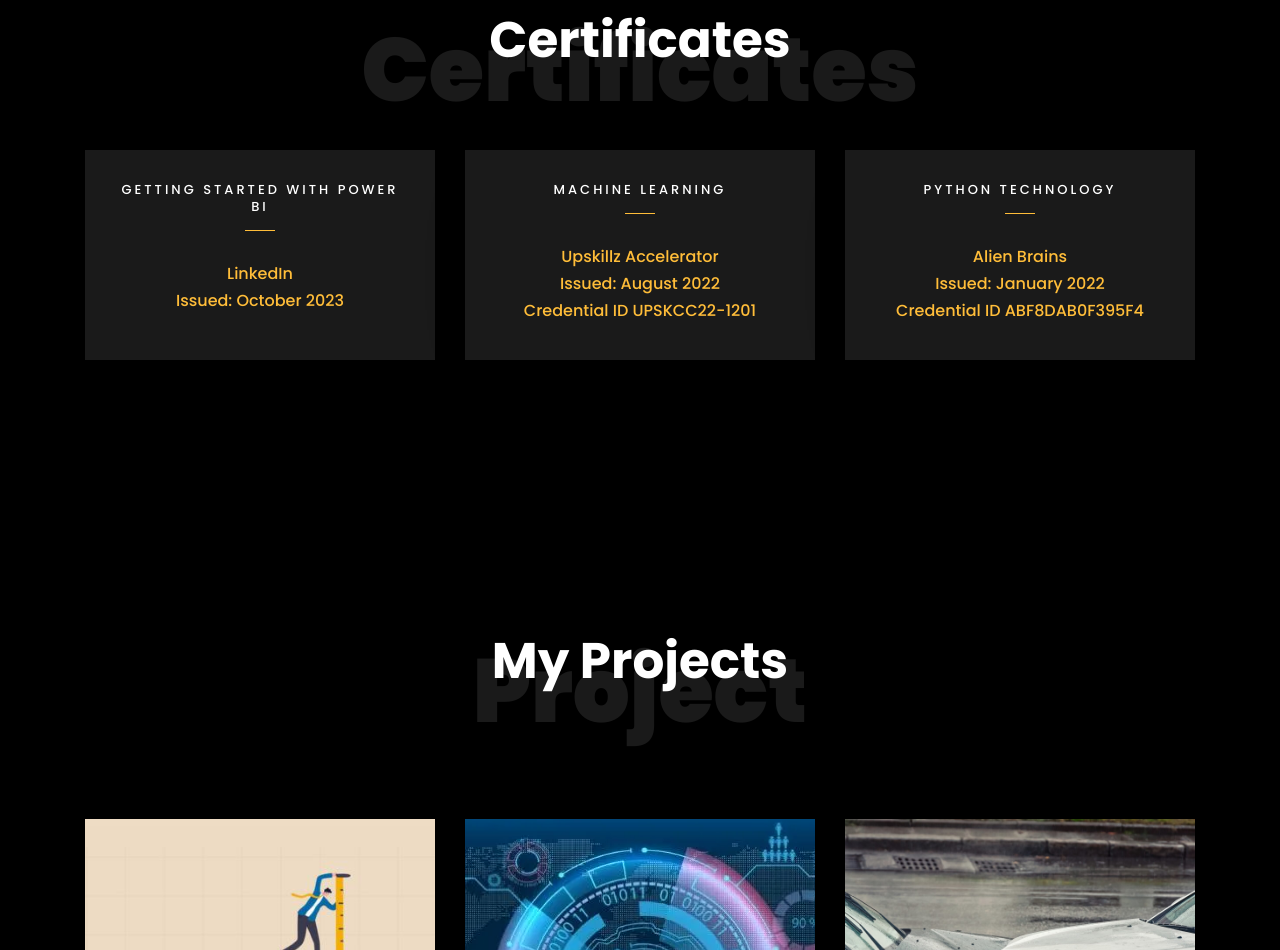
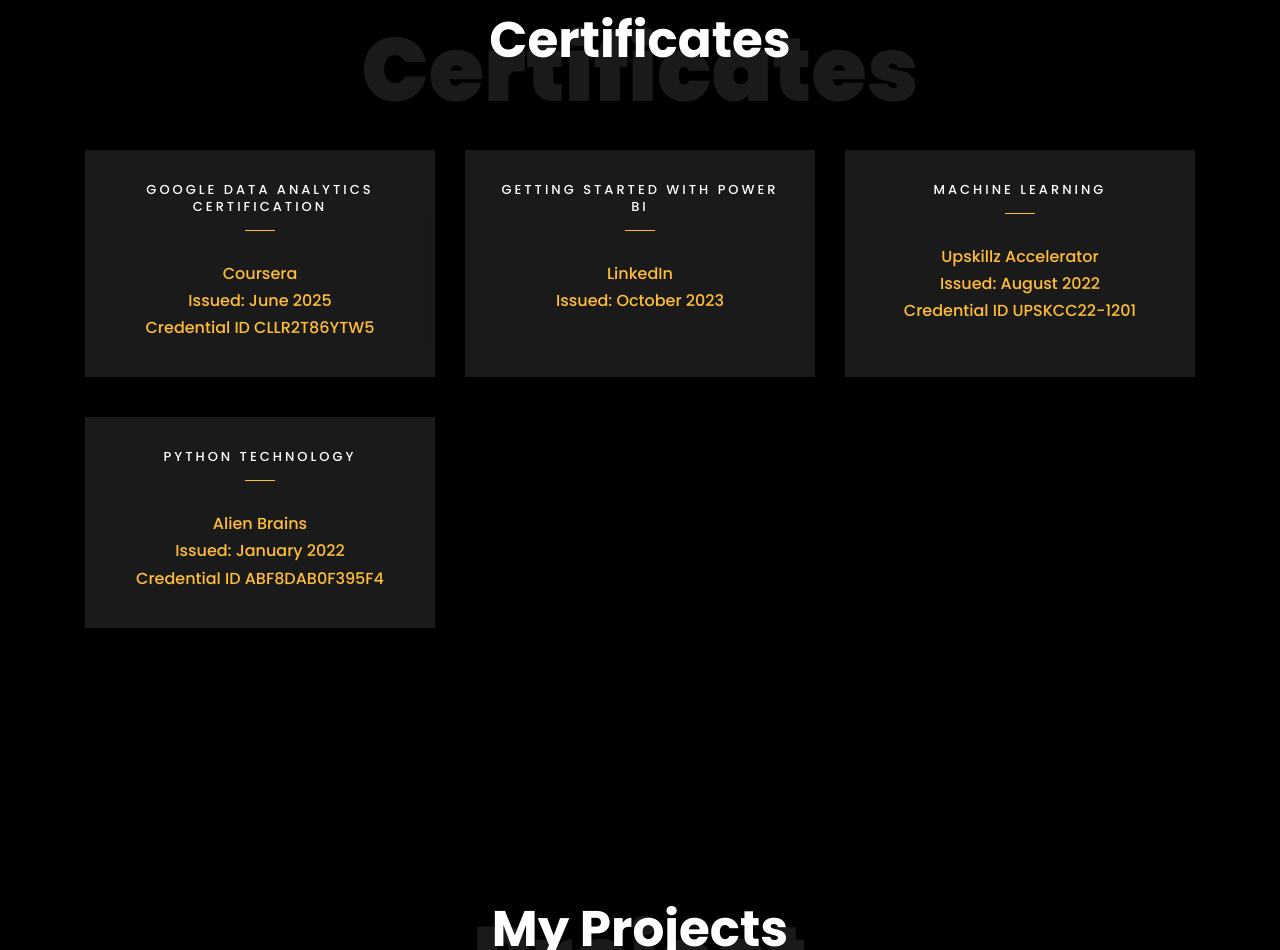
Before and after one commit to codeind/rajatjhawarportfolio.github.io, a plain HTML site: page index.html in a window 1280 px wide. Shown: the part 3754-4704 px from the top of the page. Drawn offline with Linux system fonts and the light colour scheme; files whose address does not match are found by name.

Commit message:
Update index.html

```diff
--- a/index.html
+++ b/index.html
@@ -300,6 +300,19 @@
           </div>
         </div>
     		<div class="row">
+					<div class="col-md-4 text-center d-flex ftco-animate">
+						<a href="https://www.coursera.org/account/accomplishments/professional-cert/CLLR2T86YTW5?utm_source=link&utm_medium=certificate&utm_content=cert_image&utm_campaign=sharing_cta&utm_product=prof" class="services-1">
+							<!--<span class="icon">
+								<i class="flaticon-ideas"></i>
+							</span>-->
+							<div class="desc">
+								<h3 class="mb-5">Google Data Analytics Certification</h3>
+								<h6>Coursera</h6>
+								<h6>Issued: June 2025</h6>
+								<h6>Credential ID CLLR2T86YTW5</h6>
+							</div>
+						</a>
+					</div>
 					<div class="col-md-4 text-center d-flex ftco-animate">
 						<a href="https://www.linkedin.com/learning/certificates/d354ebdeaeac556bad81a80cb31357dcbda59d18c717bdd00a5e5bbdf09ae47e" class="services-1">
 
```
